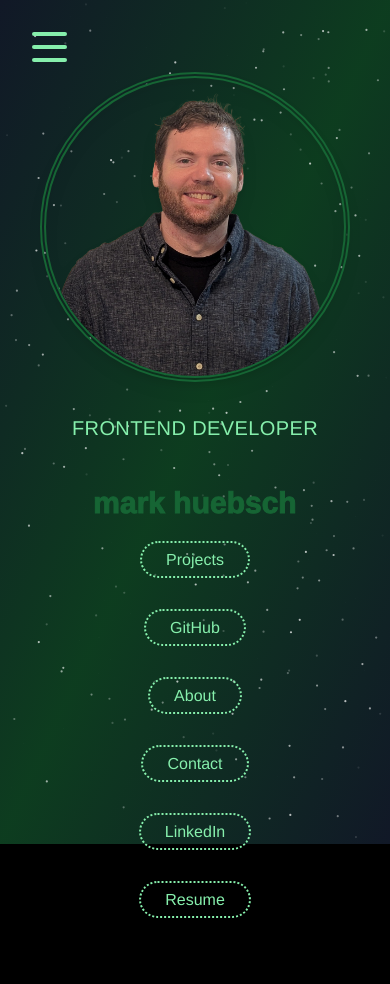
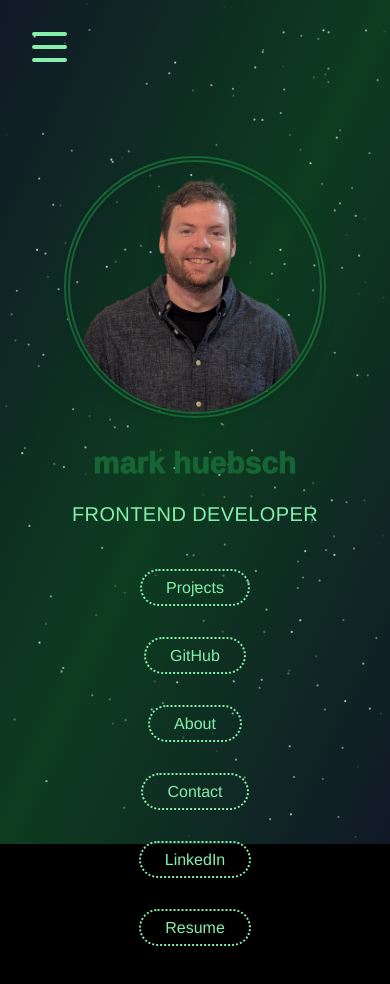
Before and after one commit to mhuebsch/myDevWebsite, a Next.js app: page / in a window 390 px wide. Shown: the top 984 px of the page. Built offline with nearby package versions, Linux system fonts and the light colour scheme.

Commit message:
homepage mobile styling

```diff
--- a/app/page.js
+++ b/app/page.js
@@ -6,7 +6,7 @@ const listItemClassName = 'mb-1 sm:mb-8 mx-2';
 
 function Header({ title }) {
   return (
-    <header className="text-green-300 my-8 sm:my-16 uppercase text-center animate-fade-in-delayed tracking-wide">
+    <header className="order-2 sm:order-none text-green-300 mt-2 sm:mt-8 my-8 sm:my-16 uppercase text-center animate-fade-in-delayed tracking-wide">
       <h1 className="text-xl">{title ? title : 'Default title'}</h1>
     </header>
   );
@@ -15,7 +15,7 @@ function Header({ title }) {
 export default function HomePage() {
   return (
     <div className="flex mt-16 sm:mt-0 flex-col md:flex-row items-center justify-center w-screen px-10 max-w-full sm:max-w-[70%] lg:max-w-[1200px] mx-auto h-screen">
-      <div className="sm:w-full md:w-3/12 mt-24 sm:mt-0 flex flex-col items-center justify-center animate-fade-in-delayed">
+      <div className="px-6 mt-52 sm:w-full md:w-3/12 md:mt-0  flex flex-col items-center justify-center animate-fade-in-delayed">
         <img
           src="/images/mark-headshot-nobg.png"
           alt="headshot profile picture of mark huebsch"
@@ -26,11 +26,11 @@ export default function HomePage() {
       <div className="sm:w-full md:w-9/12 flex flex-col items-center justify-center pb-16 sm:pb-0">
         <Header title="Frontend Developer" />
 
-        <h1 className="font-semibold lowercase py-3.5 px-0.5 z-10 text-3xl text-transparent duration-1000 bg-green-800 cursor-default text-edge-outline animate-title font-display sm:text-6xl xl:text-8xl whitespace-nowrap bg-clip-text ">
+        <h1 className="order-1 sm:order-none font-semibold lowercase mt-4 sm:mt-0 py-3.5 px-0.5 z-10 text-3xl text-transparent duration-1000 bg-green-800 cursor-default text-edge-outline animate-title font-display sm:text-6xl xl:text-8xl whitespace-nowrap bg-clip-text ">
           mark huebsch
         </h1>
 
-        <nav className="home-nav-links my-4 sm:my-16 animate-fade-in-delayed w-full max-w-screen-sm sm:max-w-prose">
+        <nav className="order-3 sm:order-none home-nav-links my-4 sm:my-16 animate-fade-in-delayed w-full max-w-screen-sm sm:max-w-prose">
           <ul className="flex flex-col flex-wrap sm:flex-row items-center justify-center gap-10 sm:gap-4 max-w-screen-sm">
             <li className={listItemClassName}>
               <Link href="/projects" className={linkClassName}>
```
